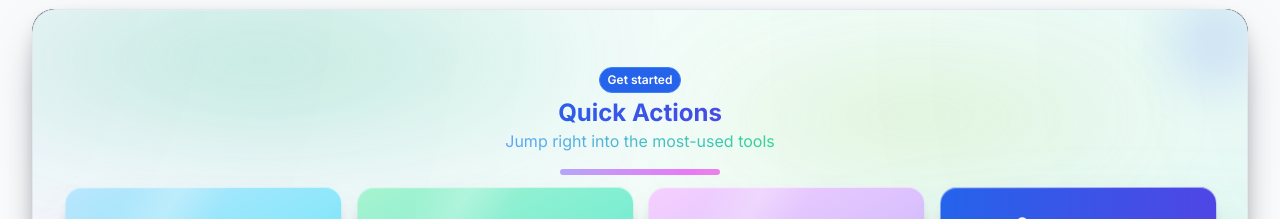
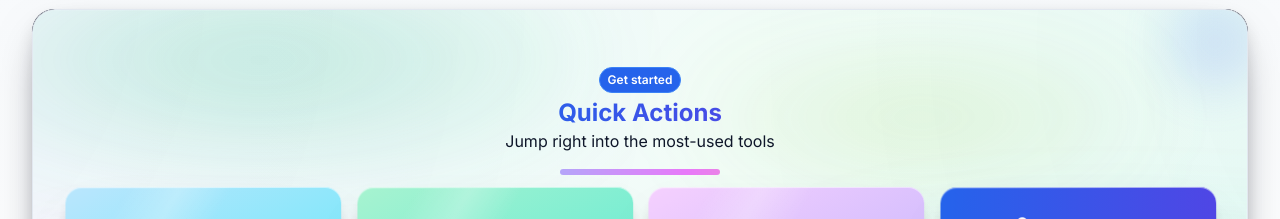
Before and after one commit to ANKITROYCHOWDHURY54/Quick_Bite_Qr, a Next.js app: page / in a window 1280 px wide. Shown: the part 2060-2279 px from the top of the page. Built offline with nearby package versions, Linux system fonts and the light colour scheme; no server answers.

Commit message:
improved the changes of p

```diff
--- a/src/app/page.tsx
+++ b/src/app/page.tsx
@@ -608,7 +608,7 @@ export default function Home() {
                       <span className="px-2 py-1 rounded-full bg-blue-600 text-white border border-blue-500 text-xs font-semibold">Get started</span>
                     </div>
                     <h3 className="text-2xl font-bold bg-gradient-to-r from-blue-600 to-indigo-600 bg-clip-text text-transparent">Quick Actions</h3>
-                    <p className="bg-gradient-to-r from-blue-400 to-emerald-400 bg-clip-text text-transparent">Jump right into the most-used tools</p>
+                    <p className="text-slate-900">Jump right into the most-used tools</p>
                   </div>
                 </div>
                 <div className="mt-4 h-1.5 rounded-full bg-gradient-to-r from-cyan-300 via-fuchsia-400 to-amber-300 w-40 mx-auto opacity-100 qa-accent shadow-[0_0_12px_rgba(255,255,255,0.25)]"></div>
```
